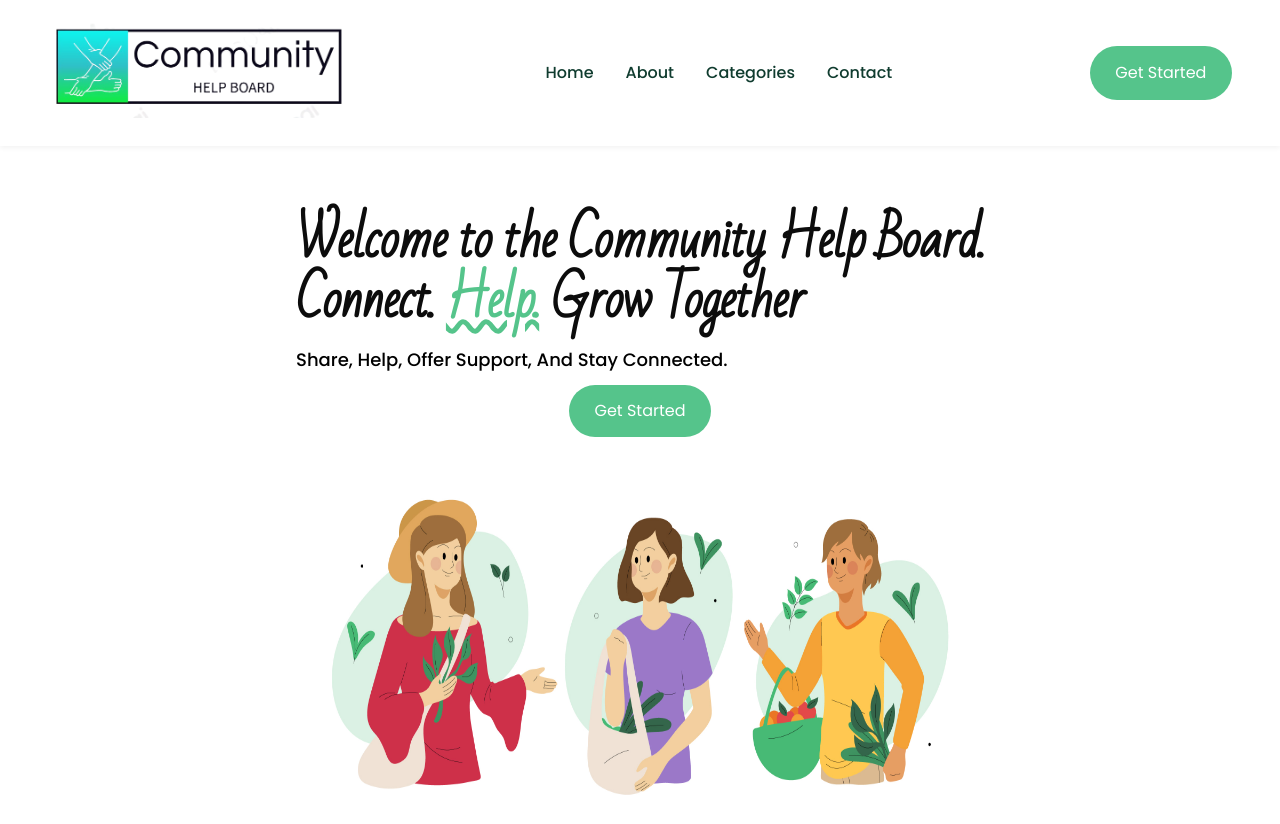
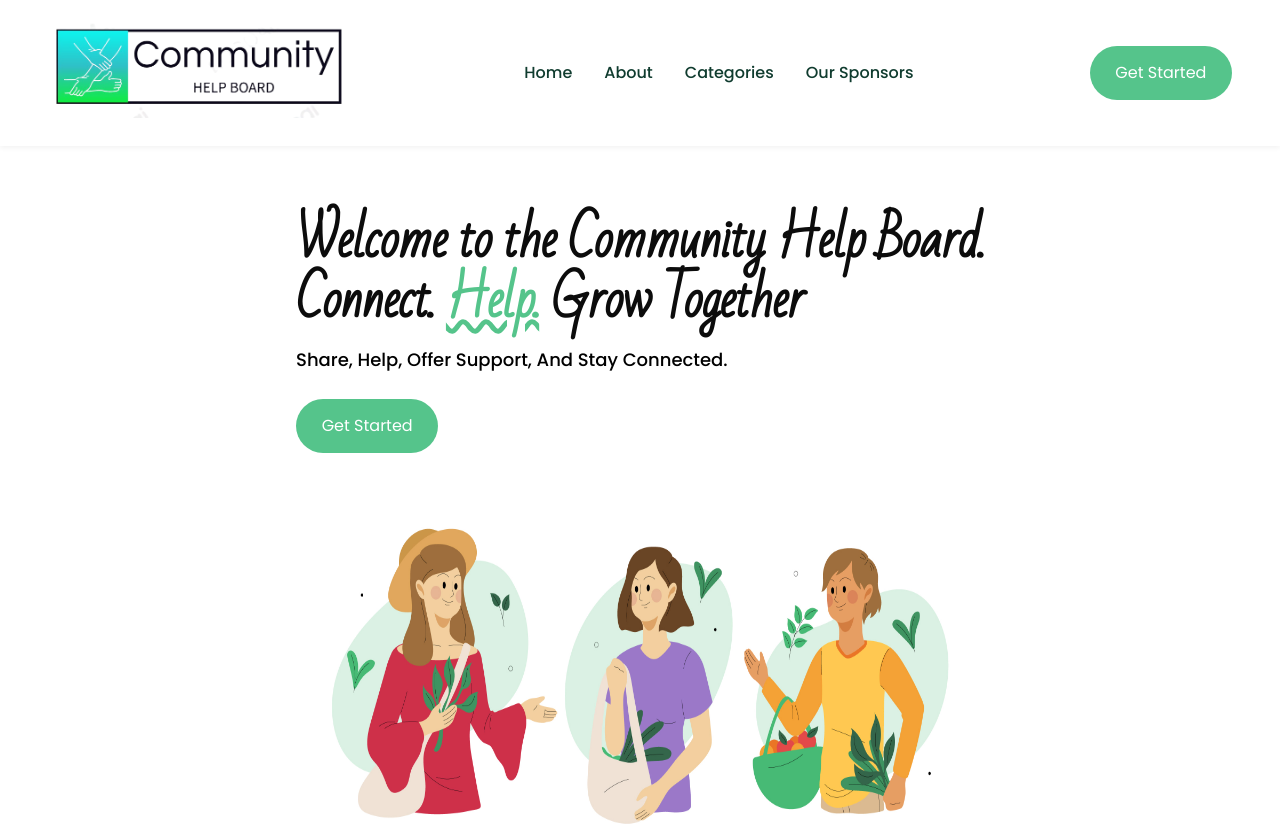
Before and after one commit to kaycee5k/community-notice-board, a plain HTML site: page index.html in a window 1280 px wide. Shown: the top 824 px of the page. Drawn offline with Linux system fonts and the light colour scheme.

Commit message:
update landing page, added favicon, fixed buggy links

```diff
--- a/css/style.css
+++ b/css/style.css
@@ -168,7 +168,7 @@ h6 {
   background-repeat: no-repeat;
   background-size: cover;
   object-fit: cover;
-  height: 100vh;
+  /* height: 100vh; */
   color: #103c2f;
   flex-wrap: wrap;
   gap: 2rem;
@@ -210,9 +210,12 @@ h6 {
   font-family: "Poppins", sans-serif;
   text-transform: capitalize;
 }
+.hero-content .btn-secondary {
+  float: left;
+}
 .hero-image {
   height: 700px;
-    width: 100%;
+  width: 100%;
   max-width: 800px;
 }
 @media (max-width: 768px) {
@@ -410,13 +413,13 @@ h6 {
   grid-template-columns: repeat(auto-fit, minmax(120px, 1fr));
   justify-content: center;
   gap: 5rem;
-  align-items: center;}
+  align-items: center;
+}
 
 /* .sponsor-logo img {
   width: 100%;
   height: auto;
 } */
-
 
 /* CTA SECTION */
 .cta {
--- a/dashboard/dashboard.js
+++ b/dashboard/dashboard.js
@@ -43,15 +43,12 @@ function displayPosts(filter = "all", searchTerm = "") {
 
     postContainer.appendChild(card);
 
-    // OFFER HELP BUTTON — delete post + update stats
     const offerBtn = card.querySelector(".offer-help");
     offerBtn.addEventListener("click", () => {
       const index = posts.indexOf(post);
 
-      // Remove post
       posts.splice(index, 1);
 
-      // Update stats
       closedCount++;
       helpCount++;
 
@@ -60,7 +57,6 @@ function displayPosts(filter = "all", searchTerm = "") {
       localStorage.setItem("closedCount", closedCount);
       localStorage.setItem("helpCount", helpCount);
 
-      // Refresh UI
       displayPosts(filter, searchTerm);
     });
   });
@@ -133,5 +129,4 @@ postForm.addEventListener("submit", (e) => {
   displayPosts();
 });
 
-// Run at startup
 displayPosts();
--- a/index.html
+++ b/index.html
@@ -15,6 +15,7 @@
       href="https://fonts.googleapis.com/css2?family=Poppins:ital,wght@0,100;0,200;0,300;0,400;0,500;0,600;0,700;0,800;0,900;1,100;1,200;1,300;1,400;1,500;1,600;1,700;1,800;1,900&display=swap"
       rel="stylesheet"
     />
+    <link rel="icon" type="image/png" href="assets/favicon.png">
   </head>
   <body>
     <header>
@@ -25,7 +26,7 @@
           <li><a href="#about">About</a></li>
 
           <li><a href="#categories">Categories</a></li>
-          <li><a href="#contact">Contact</a></li>
+          <li><a href="#sponsors">Our Sponsors</a></li>
           <!-- <li><a href="dashboard/index.html" class="btn-secondary create">Create Post</a></li> -->
         </ul>
         <button class="btn-secondary">
@@ -58,7 +59,7 @@
       </div>
     </section>
     <!-- Help categories -->
-    <section class="services-section">
+    <section class="services-section" id="categories">
       <div><h2>Categories</h2></div>
       <div class="services-container">
         <div class="service-card">
@@ -157,7 +158,7 @@
 
     <!-- sponsors -->
 
-    <section class="sponsors-section">
+    <section class="sponsors-section" id="sponsors">
       <h2>Our Sponsors</h2>
       <div class="sponsors">
         <div class="sponsor-logo">
```
Also changed, not shown: assets/favicon.png (added).
